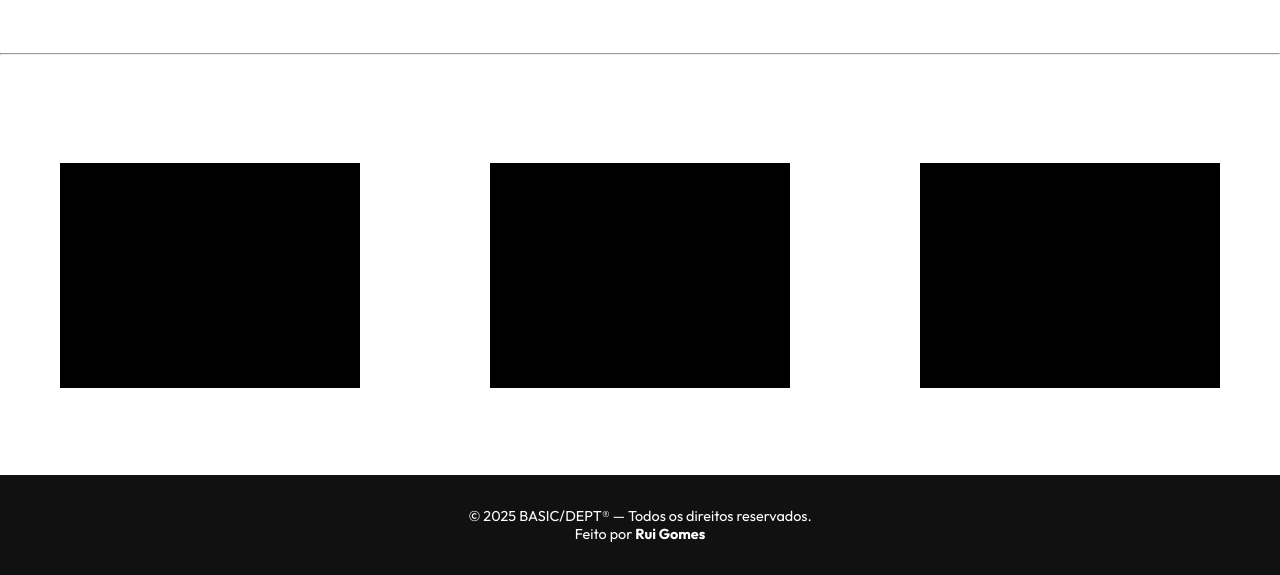
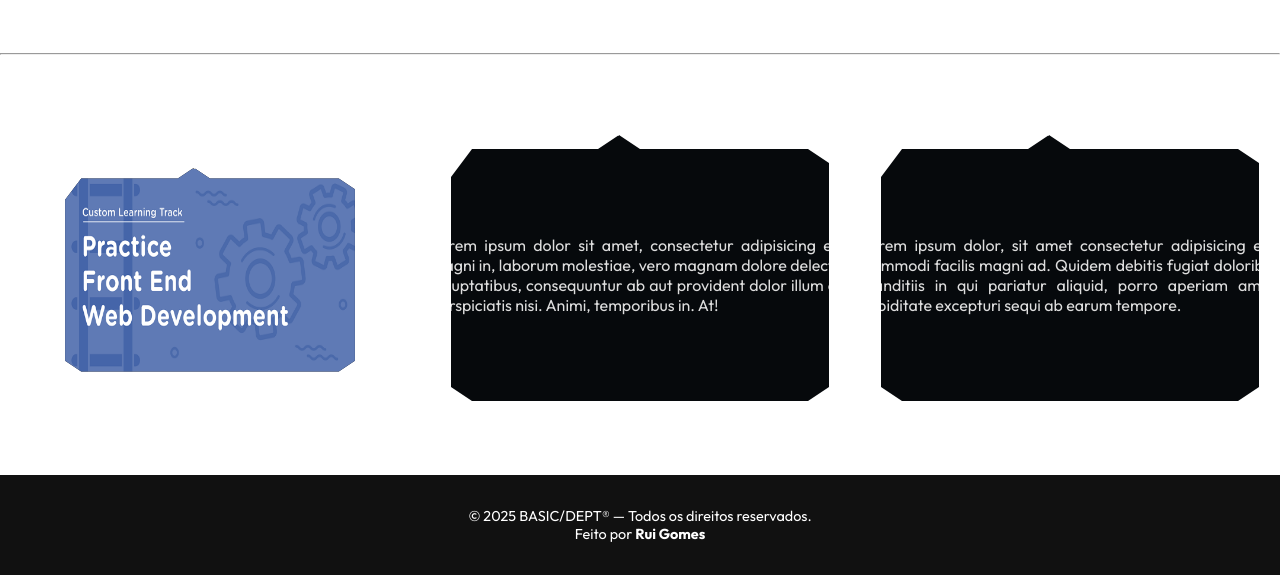
Before and after one commit to RuiGomes111/Landing_Page02, a plain HTML site: page index.html in a window 1280 px wide. Shown: the part 1267-1842 px from the top of the page. Drawn offline with nearby package versions, Linux system fonts and the light colour scheme.

Commit message:
aprimoramento

```diff
--- a/assets/css/style.css
+++ b/assets/css/style.css
@@ -71,17 +71,15 @@ main {
   display: grid;
   grid-template-columns: 1fr 1fr 1fr;
   gap: 10px;
-
 }
 
 .suporte > div {
   width: 20rem;
 }
 .suporte > div,
-.qr {
+.card {
   height: 300px;
   text-align: justify;
-
 }
 .suporte > #googleFont:hover,
 #aos:hover {
@@ -107,38 +105,47 @@ main {
 .suporte #aos {
   width: 22rem;
 }
-.qr {
+.card {
   display: grid;
   grid-template-columns: 1fr 1fr 1fr;
   gap: 10px;
+
+  width: 100%;
+  height: 400px;
+  place-items: center;
+}
+
+.card > div {
+
+   clip-path: polygon(
+    10% 5%, 40% 5%, 45% 0%, 50% 5%, 90% 5%, 95% 10%, 95% 90%, 90% 95%,
+    10% 95%, 5% 90%, 5% 15%, 10% 5%
+  );
+   border: 1px dashed #fff;
+  overflow: hidden;
+  max-width: none;
+  height: auto;
+  aspect-ratio: 3 / 2;
+  margin: auto;
+  display: flex;
   justify-content: center;
   align-items: center;
-  width: 100%;
-  height: 400px;
+  background-color: #06090C;
+  color: #ddd;
 }
-
-.qr > div {
-  width: 100%;
-  max-width: 300px;
+.card > div img{
+  width: 20rem;
   height: auto;
-   aspect-ratio: 4 / 3;
-  display: flex;
-  margin: auto;
-  justify-content: center;
-  align-items: center;
-  background-color: black;
+  aspect-ratio: 3 / 2;
 }
-
-footer{
+footer {
   width: 100%;
   padding: 2rem 1rem;
   font-size: 0.9rem;
   text-align: center;
   background-color: #111;
-  color:#fff
+  color: #fff;
 }
-
-
 
 @media (max-width: 768px) {
   .about {
@@ -150,12 +157,12 @@ footer{
     grid-template-columns: 1fr;
   }
 
-  .qr {
+  .card {
     grid-template-columns: 1fr;
     height: auto;
   }
 
-  .qr > div {
+  .card > div {
     width: 100%;
     margin: 10px 0;
   }
--- a/index.html
+++ b/index.html
@@ -78,8 +78,8 @@
         <div id="aos"><a href="https://michalsnik.github.io/aos/" target="_blank"> <img src="./assets/img/aos.png" alt=""></a> <figcaption>Clique na imagem para ter acesso a Biblioteca JavaScript que permite adicionar animações aos elementos HTML quando eles entram na tela durante o scroll da página.</figcaption></div>
       </div>
       <hr>
-      <div class="qr" id="inspiracoes">
-        <div>Lorem ipsum dolor sit amet consectetur adipisicing elit. Alias, minus exercitationem unde voluptate, eum inventore repellendus ipsum rerum asperiores, nulla iste! Reiciendis laboriosam est labore quasi quaerat. Laboriosam, inventore consectetur?</div>
+      <div class="card" id="inspiracoes">
+        <div><img src="./assets/img/1.png" alt="" srcset=""></div>
         <div>Lorem ipsum dolor sit amet, consectetur adipisicing elit. Magni in, laborum molestiae, vero magnam dolore delectus voluptatibus, consequuntur ab aut provident dolor illum est perspiciatis nisi. Animi, temporibus in. At!</div>
 
         <div>Lorem ipsum dolor, sit amet consectetur adipisicing elit. Commodi facilis magni ad. Quidem debitis fugiat doloribus blanditiis in qui pariatur aliquid, porro aperiam amet, cupiditate excepturi sequi ab earum tempore.</div>
```
Also changed, not shown: assets/img/1.png (added).
